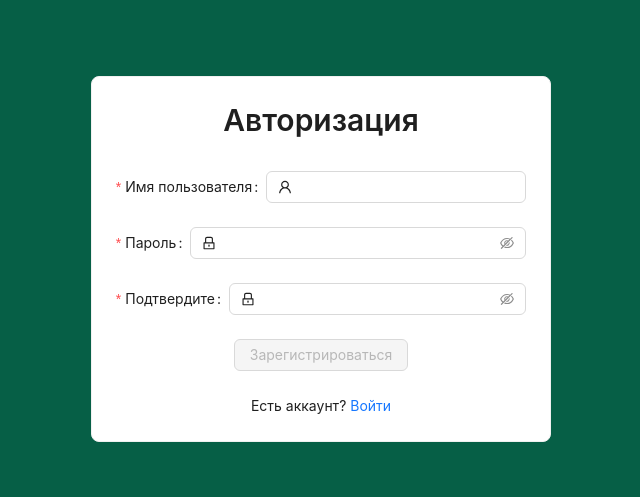
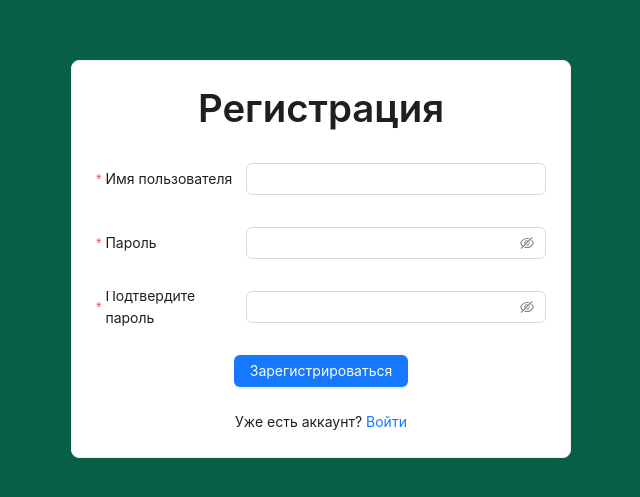
Before and after one commit to ArtemH92/cake_orders, a Vue app in the folder client/: page /register in a window 1280 px wide. Shown: the part 141-638 px from the top of the page, without its empty margins (319-959 px from the left). Built offline with nearby package versions, Linux system fonts and the light colour scheme.

Commit message:
верстка страницы регистрации, добавление ваоидации на страницу логина и регистрации, оптимизация кода

```diff
--- a/client/src/views/LoginRegister/LoginView.vue
+++ b/client/src/views/LoginRegister/LoginView.vue
@@ -1,9 +1,13 @@
 <template>
   <a-card class="w-full max-w-[500px] sm:max-w-[375px] md:max-w-[500px]">
+    <a-typography-title class="text-center !text-[clamp(2rem,0.8rem+2vw,2.5rem)]">
+      Авторизация
+    </a-typography-title>
     <a-form
       ref="formRef"
       name="login_form"
       autocomplete="off"
+      class="mt-8"
       :model="formState"
       :rules="RulesLogin"
       v-bind="LayoutLogin"
@@ -12,40 +16,43 @@
       @finishFailed="handleFinishFailed"
     >
       <a-form-item label="Имя пользователя" name="username">
-      <a-input v-model:value="formState.username" type="text"  />
+        <a-input v-model:value="formState.username" type="text" />
       </a-form-item>
       <a-form-item label="Пароль" name="password">
         <a-input-password v-model:value="formState.password" />
       </a-form-item>
-    <a-form-item>
-      <a-button type="primary" html-type="submit">Submit</a-button>
+      <a-form-item class="flex justify-center">
+        <a-button type="primary" html-type="submit">Войти</a-button>
       </a-form-item>
+      <a-typography class="text-center">
+        Нет аккаунта? <router-link to="/register">Зарегистрироваться</router-link>
+      </a-typography>
     </a-form>
   </a-card>
 </template>
 <script lang="ts" setup>
-import { reactive, ref } from 'vue';
-import type { FormInstance } from 'ant-design-vue';
-import { RulesLogin, LayoutLogin } from './configLoginForm';
+import { reactive, ref } from 'vue'
+import type { FormInstance } from 'ant-design-vue'
+import { RulesLogin, LayoutLogin } from './settings/configLoginForm'
 
-interface FormState {
-  username: string;
-  password: string;
+interface UserFormState {
+  username: string
+  password: string
 }
-const formRef = ref<FormInstance>();
-const formState = reactive<FormState>({
+const formRef = ref<FormInstance>()
+const formState = reactive<UserFormState>({
   username: '',
-  password: '',
-});
+  password: ''
+})
 
-const handleFinish = (values: FormState) => {
-  console.log(values, formState);
-};
+const handleFinish = (values: UserFormState) => {
+  console.log(values, formState, 'success')
+}
 const handleFinishFailed = (errors: any) => {
-  console.log(errors);
-};
+  console.log(errors)
+}
 
 const handleValidate = (...args: any) => {
-  console.log(args);
-};
+  console.log(args)
+}
 </script>
--- a/client/src/views/LoginRegister/RegisterView.vue
+++ b/client/src/views/LoginRegister/RegisterView.vue
@@ -1,86 +1,71 @@
-<script setup lang="ts">
-import { reactive, computed } from 'vue'
-import { UserOutlined, LockOutlined } from '@ant-design/icons-vue'
-
-interface UserRegister {
-  username: string
-  password: string
-  confirm: string
-}
-
-const formStateUser = reactive<UserRegister>({
-  username: '',
-  password: '',
-  confirm: ''
-})
-
-const onFinish = (values: any) => {
-  console.log('Success:', values)
-}
-
-const onFinishFailed = (errorInfo: any) => {
-  console.log('Failed:', errorInfo)
-}
-
-const disabled = computed(() => {
-  return !(formStateUser.username && formStateUser.password)
-})
-</script>
-
 <template>
-  <a-card>
-    <a-typography-title :level="2" class="text-center">Авторизация</a-typography-title>
+  <a-card class="w-full max-w-[500px] sm:max-w-[375px] md:max-w-[500px]">
+    <a-typography-title class="text-center !text-[clamp(2rem,0.8rem+2vw,2.5rem)]">
+      Регистрация
+    </a-typography-title>
     <a-form
-      :model="formStateUser"
+      ref="formRef"
       name="login_form"
-      class="login-form mt-8"
-      labelAlign="left"
       autocomplete="off"
-      @finish="onFinish"
-      @finishFailed="onFinishFailed"
+      class="mt-8"
+      :model="formState"
+      :rules="rules"
+      v-bind="LayoutLogin"
+      @finish="handleFinish"
+      @validate="handleValidate"
+      @finishFailed="handleFinishFailed"
     >
-      <a-form-item
-        label="Имя пользователя"
-        name="username"
-        :rules="[{ required: true, message: 'Введите имя пользователя!' }]"
-      >
-        <a-input v-model:value="formStateUser.username">
-          <template #prefix>
-            <UserOutlined class="site-form-item-icon" />
-          </template>
-        </a-input>
+      <a-form-item label="Имя пользователя" name="username">
+        <a-input v-model:value="formState.username" type="text" />
       </a-form-item>
 
-      <a-form-item
-        label="Пароль"
-        name="password"
-        :rules="[{ required: true, message: 'Введите пароль!' }]"
-      >
-        <a-input-password v-model:value="formStateUser.password">
-          <template #prefix>
-            <LockOutlined class="site-form-item-icon" />
-          </template>
-        </a-input-password>
+      <a-form-item label="Пароль" name="password">
+        <a-input-password v-model:value="formState.password" />
       </a-form-item>
 
-      <a-form-item
-        label="Подтвердите"
-        name="password"
-        :rules="[{ required: true, message: 'Введите пароль!' }]"
-      >
-        <a-input-password v-model:value="formStateUser.confirm">
-          <template #prefix>
-            <LockOutlined class="site-form-item-icon" />
-          </template>
-        </a-input-password>
+      <a-form-item label="Подтвердите пароль" name="confirmPassword">
+        <a-input-password v-model:value="formState.confirmPassword"  />
       </a-form-item>
 
       <a-form-item class="flex justify-center">
-        <a-button :disabled="disabled" type="primary" html-type="submit"> Зарегистрироваться </a-button>
+        <a-button type="primary" html-type="submit">Зарегистрироваться</a-button>
       </a-form-item>
-      <a-typography class="text-center"
-        >Есть аккаунт? <router-link to="/Login">Войти</router-link></a-typography
-      >
+
+      <a-typography class="text-center">
+        Уже есть аккаунт? <router-link to="/login">Войти</router-link>
+      </a-typography>
+
     </a-form>
   </a-card>
 </template>
+<script lang="ts" setup>
+import { reactive, ref, computed } from 'vue'
+import type { FormInstance } from 'ant-design-vue'
+import { LayoutLogin } from './settings/configLoginForm'
+import { RulesRegister } from './settings/configLoginForm';
+
+interface UserFormState {
+  username: string
+  password: string
+  confirmPassword: string
+}
+const formRef = ref<FormInstance>()
+const formState = reactive<UserFormState>({
+  username: '',
+  password: '',
+  confirmPassword: ''
+})
+
+const handleFinish = (values: UserFormState) => {
+  console.log(values, formState)
+}
+const handleFinishFailed = (errors: any) => {
+  console.log(errors)
+}
+
+const handleValidate = (...args: any) => {
+  console.log(args)
+}
+
+const rules = computed(() => RulesRegister(formState.password));
+</script>
--- a/client/src/views/LoginRegister/configLoginForm.ts
+++ /dev/null
@@ -1,28 +0,0 @@
-import type { Rule } from 'ant-design-vue/es/form';
-
-//validations
-const validateUsername = async (_rule: Rule, value: string) => {
-  if (value === '') {
-    return Promise.reject('Введите имя пользователя');
-  }
-  return Promise.resolve();
-};
-
-const validatePass = async (_rule: Rule, value: string) => {
-  if (value === '') {
-    return Promise.reject('Введите пароль');
-  }
-  return Promise.resolve();
-};
-
-//rules
-export const RulesLogin: Record<string, Rule[]> = {
-  username: [{ required: true, validator: validateUsername, trigger: 'change' }],
-  password: [{ required: true, validator: validatePass, trigger: 'change' }],
-};
-
-//layout
-export const LayoutLogin = {
-  labelCol: { span: 24, sm: 8 },
-  wrapperCol: { span: 24, sm: 16 },
-};
--- /dev/null
+++ b/client/src/views/LoginRegister/settings/configLoginForm.ts
@@ -0,0 +1,21 @@
+import { validateUsername, validatePass, validatePass2 } from './validation'
+import type { Rule } from 'ant-design-vue/es/form';
+
+//rules
+
+export const RulesLogin: Record<string, Rule[]> = {
+  username: [{ required: true, validator: validateUsername, trigger: 'change' }],
+  password: [{ required: true, validator: validatePass, trigger: 'change' }],
+};
+
+export const RulesRegister = (password: string): Record<string, Rule[]> => ({
+  username: [{ required: true, validator: validateUsername, trigger: 'change' }],
+  password: [{ required: true, validator: validatePass, trigger: 'change' }],
+  confirmPassword: [{ required: true, validator: validatePass2(password), trigger: 'change' }]
+});
+
+//layout
+export const LayoutLogin = {
+  labelCol: { span: 24, sm: 8 },
+  wrapperCol: { span: 24, sm: 16 },
+};
--- /dev/null
+++ b/client/src/views/LoginRegister/settings/validation.ts
@@ -0,0 +1,25 @@
+import type { Rule } from 'ant-design-vue/es/form';
+
+export const validateUsername = async (_rule: Rule, value: string) => {
+  if (value === '') {
+    return Promise.reject('Введите имя пользователя');
+  }
+  return Promise.resolve();
+};
+
+export const validatePass = async (_rule: Rule, value: string) => {
+  if (value === '') {
+    return Promise.reject('Введите пароль');
+  }
+  return Promise.resolve();
+};
+
+export const validatePass2 = (password: string) => async (_rule: Rule, value: string) => {
+  if (value === '') {
+    return Promise.reject('Подтвердите пароль');
+  } else if (value !== password) {
+    return Promise.reject('Пароли не совпадают');
+  } else {
+    return Promise.resolve();
+  }
+};
```
Also changed, not shown: client/src/views/LoginRegister/rulesRegisterForm.ts (deleted, +0 -9 lines). Lines whose indentation alone changed are shown as unchanged.
